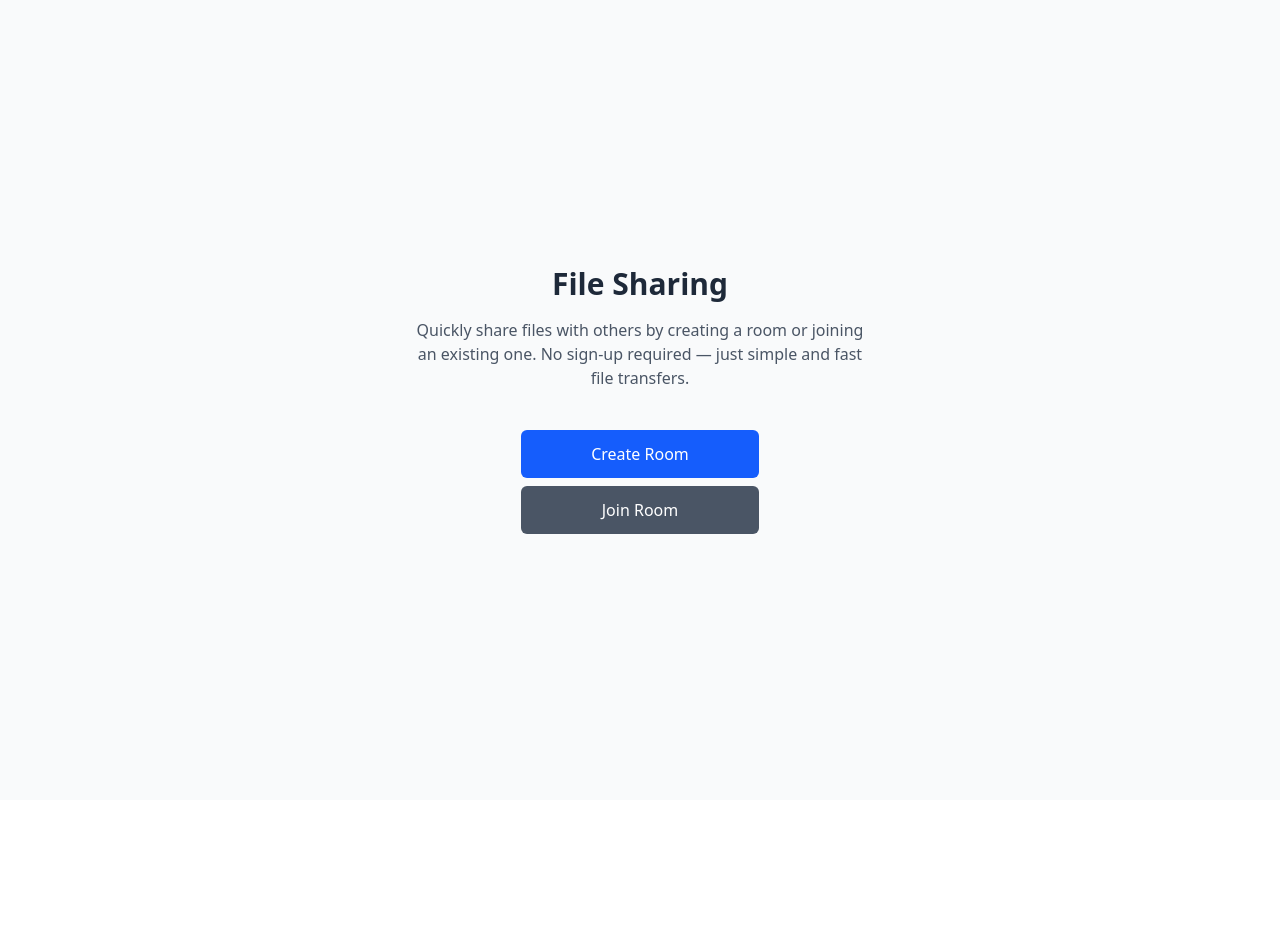
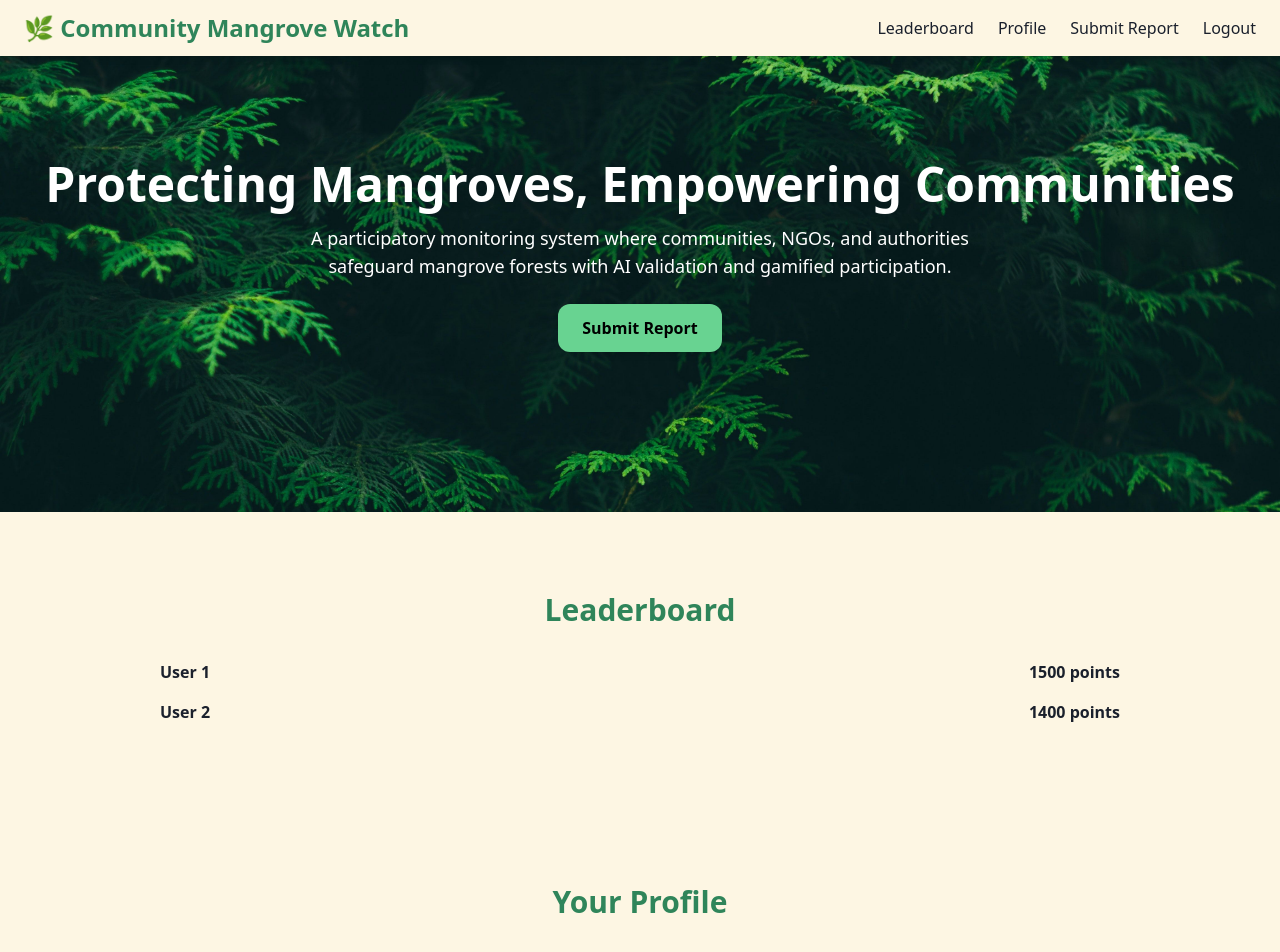
Before and after one commit to guilehideout/capslock, a React (Vite) app in the folder frontend/: page /home in a window 1280 px wide. Shown: the top 952 px of the page. Before the commit the page ends 800 px from the top, so only its background shows below. Built offline with nearby package versions, Linux system fonts and the light colour scheme; no server answers.

Commit message:
Fix Ratio of Screen to Object

```diff
--- a/frontend/src/pages/home.jsx
+++ b/frontend/src/pages/home.jsx
@@ -1,25 +1,149 @@
+import { useState, useEffect } from "react";
+import { Link, useNavigate } from "react-router-dom";
+import { Menu, X } from "lucide-react";
+import { Parallax } from "react-parallax";
+
 export default function HomePage() {
+  const [bgImage, setBgImage] = useState("/bg_web.jpg");
+  const [user, setUser] = useState(null);
+  const [menuOpen, setMenuOpen] = useState(false);
+  const [reports, setReports] = useState([]);
+  const [score, setScore] = useState(0);
+  const navigate = useNavigate();
+
+  // Update background image based on screen size
+  useEffect(() => {
+    const handleResize = () => {
+      setBgImage(window.innerWidth < 768 ? "/bg_img.jpg" : "/bg_web.jpg");
+    };
+    handleResize();
+    window.addEventListener("resize", handleResize);
+    return () => window.removeEventListener("resize", handleResize);
+  }, []);
+
+  // Fetch user data after login
+  useEffect(() => {
+    const fetchUser = async () => {
+      const response = await fetch("http://localhost:8000/api/v1/users/me", {
+        method: "GET",
+        credentials: "include",
+      });
+      const data = await response.json();
+      setUser(data.data); // Assuming the data contains user info
+
+      // Set score and past reports
+      setScore(data.data.score);  // Example for score tracking
+      setReports(data.data.reports); // Example for past reports
+    };
+
+    fetchUser();
+  }, []);
+
+  // Handle Logout
+  const handleLogout = () => {
+    localStorage.removeItem("token");
+    navigate("/login");
+  };
+
+  // Handle submitting a report
+  const handleSubmitReport = () => {
+    navigate("/report");
+  };
+
   return (
-    <div className="min-h-screen flex flex-col items-center justify-center bg-gray-50 text-gray-800 px-4">
-      <h1 className="text-3xl font-semibold mb-4">File Sharing</h1>
-      <p className="text-center text-gray-600 max-w-md mb-8">
-        Quickly share files with others by creating a room or joining an existing one.
-        No sign-up required — just simple and fast file transfers.
-      </p>
+    <div className="bg-[#FDF6E3] min-h-screen text-[#1A202C]">
+      {/* Navbar */}
+      <header className="flex justify-between items-center px-4 md:px-6 py-3 shadow-md bg-[#FDF6E3] fixed top-0 w-full z-50">
+        <h1 className="text-lg md:text-2xl font-bold text-[#2F855A]">
+          🌿 Community Mangrove Watch
+        </h1>
 
-      <div className="space-y-4 w-half max-w-xs">
-        <a href="/create-room">
-          <button className="w-full py-3 px-4 my-2 bg-blue-600 text-white rounded-md hover:bg-blue-700 transition">
-            Create Room
+        {/* Mobile Hamburger */}
+        <button className="md:hidden text-[#2F855A]" onClick={() => setMenuOpen(!menuOpen)}>
+          {menuOpen ? <X size={24} /> : <Menu size={24} />}
+        </button>
+
+        {/* Desktop Nav */}
+        <nav className="hidden md:flex">
+          <ul className="flex space-x-6 font-medium text-sm md:text-base text-[#1A202C]">
+            <li><Link to="#leaderboard" className="hover:text-[#68D391]">Leaderboard</Link></li>
+            <li><Link to="#profile" className="hover:text-[#68D391]">Profile</Link></li>
+            <li><Link to="/report" className="hover:text-[#68D391]" onClick={() => setMenuOpen(false)}>Submit Report</Link></li>
+            <li><button className="hover:text-[#68D391]" onClick={handleLogout}>Logout</button></li>
+          </ul>
+        </nav>
+      </header>
+
+      {/* Mobile Menu */}
+      {menuOpen && (
+        <div className="md:hidden fixed top-14 right-0 w-1/3 bg-[#d3fcc6] shadow-lg z-40 rounded-3xl">
+          <ul className="flex flex-col items-center space-y-4 py-6 font-medium text-sm text-[#1A202C] justify-end">
+            <li><a href="#leaderboard" onClick={() => setMenuOpen(false)}>Leaderboard</a></li>
+            <li><a href="#profile" onClick={() => setMenuOpen(false)}>Profile</a></li>
+            <li><a href="/report" onClick={() => setMenuOpen(false)}>Submit Report</a></li>
+            <li><a href="" onClick={handleLogout}>Logout</a></li>
+          </ul>
+        </div>
+      )}
+
+      {/* Hero Section */}
+      <Parallax blur={0} bgImage={bgImage} bgImageAlt="Mangroves" strength={400}>
+        <section className="text-center py-32 px-4 md:py-40 text-white">
+          <h2 className="text-3xl md:text-5xl font-bold mb-4">
+            Protecting Mangroves, Empowering Communities
+          </h2>
+          <p className="max-w-xl md:max-w-2xl mx-auto text-base md:text-lg mb-6">
+            A participatory monitoring system where communities, NGOs, and authorities safeguard mangrove forests with AI validation and gamified participation.
+          </p>
+          <button className="bg-[#68D391] text-black px-6 py-3 rounded-xl font-semibold shadow-md hover:bg-[#2F855A]" onClick={handleSubmitReport}>
+            Submit Report
           </button>
-        </a>
+        </section>
+      </Parallax>
 
-        <a href="/join-room">
-          <button className="w-full py-3 px-4 bg-gray-600 text-white rounded-md hover:bg-gray-700 transition">
-            Join Room
-          </button>
-        </a>
-      </div>
+      {/* Leaderboard Section */}
+      <section id="leaderboard" className="py-12 md:py-20 px-5 md:px-8 max-w-5xl mx-auto">
+        <h3 className="text-xl md:text-3xl font-bold text-center text-[#2F855A] mb-4 md:mb-8">Leaderboard</h3>
+        <div className="space-y-4">
+          {/* Example Leaderboard */}
+          <div className="flex justify-between items-center">
+            <p className="text-sm md:text-base font-semibold">User 1</p>
+            <p className="text-sm md:text-base font-semibold">1500 points</p>
+          </div>
+          <div className="flex justify-between items-center">
+            <p className="text-sm md:text-base font-semibold">User 2</p>
+            <p className="text-sm md:text-base font-semibold">1400 points</p>
+          </div>
+          {/* Add more users dynamically as needed */}
+        </div>
+      </section>
+
+      {/* Profile Section */}
+      <section id="profile" className="py-12 md:py-20 px-5 md:px-8 max-w-5xl mx-auto">
+        <h3 className="text-xl md:text-3xl font-bold text-center text-[#2F855A] mb-4 md:mb-8">Your Profile</h3>
+        {user && (
+          <div className="text-center">
+            <p className="text-sm md:text-base mb-2">Welcome, {user.name}!</p>
+            <p className="text-sm md:text-base mb-2">Your current score: {score}</p>
+            <p className="text-sm md:text-base">You have submitted {reports.length} reports.</p>
+          </div>
+        )}
+      </section>
+
+      {/* Additional Content to Make the Page Scrollable */}
+      <section className="py-12 md:py-20 px-5 md:px-8 max-w-5xl mx-auto">
+        <h3 className="text-xl md:text-3xl font-bold text-center text-[#2F855A] mb-4 md:mb-8">
+          Why Mangroves Matter
+        </h3>
+        <p className="text-sm md:text-lg leading-relaxed text-center">
+          Mangrove forests act as critical buffers between land and sea, protecting coastal areas from erosion and storm surges. They also support a wide range of biodiversity and act as vital carbon sinks, absorbing more carbon per hectare than terrestrial forests.
+        </p>
+      </section>
+
+      {/* Footer */}
+      <footer className="bg-[#2F855A] text-white text-center py-5 mt-12 text-xs md:text-sm">
+        <p>© 2025 Community Mangrove Watch | Built with ❤ at Hackathon</p>
+      </footer>
     </div>
   );
 }
--- a/frontend/src/pages/login.jsx
+++ b/frontend/src/pages/login.jsx
@@ -1,4 +1,4 @@
-import { useState } from "react";
+import { useState, useEffect } from "react";
 import { Link, useNavigate } from "react-router-dom";
 
 function Login() {
@@ -8,6 +8,23 @@ function Login() {
   const [loading, setLoading] = useState(false);
 
   const navigate = useNavigate();
+  const [bgImage, setBgImage] = useState("/bg_web.jpg");
+
+  useEffect(() => {
+    const handleResize = () => {
+      // Switch background image based on screen width
+      if (window.innerWidth < 768) {
+        setBgImage("/bg_img.jpg"); // Mobile background
+      } else {
+        setBgImage("/bg_web.jpg"); // Desktop background
+      }
+    };
+
+    handleResize(); // Set initial image based on screen size
+    window.addEventListener("resize", handleResize); // Update background image on resize
+
+    return () => window.removeEventListener("resize", handleResize);
+  }, []);
 
   const handleSubmit = async (e) => {
     e.preventDefault();
@@ -49,17 +66,17 @@ function Login() {
   return (
     <div
       className="flex items-center justify-center min-h-screen bg-cover bg-center"
-      style={{ backgroundImage: "url('/bg_web.jpg')" }}
+      style={{ backgroundImage: `url(${bgImage})` }} // Dynamically setting background image
     >
-      <div className="bg-white/90 shadow-xl rounded-2xl p-8 w-full max-w-sm">
-        <h1 className="text-2xl font-bold text-green-700 text-center mb-6">
+      <div className="bg-white/90 shadow-xl rounded-2xl p-4 sm:p-6 w-full max-w-xs sm:max-w-sm">
+        <h1 className="text-xl sm:text-2xl font-bold text-green-700 text-center mb-4 sm:mb-6">
           🌱 Community Mangrove Watch
         </h1>
 
-        <form onSubmit={handleSubmit} className="space-y-4">
+        <form onSubmit={handleSubmit} className="space-y-3">
           {/* Email */}
           <div>
-            <label className="block text-sm font-medium text-gray-700 mb-1">
+            <label className="block text-xs sm:text-sm font-medium text-gray-700 mb-1">
               Email
             </label>
             <input
@@ -67,14 +84,14 @@ function Login() {
               value={email}
               onChange={(e) => setEmail(e.target.value)}
               required
-              className="w-full px-4 py-2 border rounded-xl focus:outline-none focus:ring-2 focus:ring-green-500"
+              className="w-full px-3 py-2 border rounded-lg focus:outline-none focus:ring-2 focus:ring-green-500"
               placeholder="you@example.com"
             />
           </div>
 
           {/* Password */}
           <div>
-            <label className="block text-sm font-medium text-gray-700 mb-1">
+            <label className="block text-xs sm:text-sm font-medium text-gray-700 mb-1">
               Password
             </label>
             <input
@@ -82,28 +99,27 @@ function Login() {
               value={password}
               onChange={(e) => setPassword(e.target.value)}
               required
-              className="w-full px-4 py-2 border rounded-xl focus:outline-none focus:ring-2 focus:ring-green-500"
+              className="w-full px-3 py-2 border rounded-lg focus:outline-none focus:ring-2 focus:ring-green-500"
               placeholder="••••••••"
             />
           </div>
 
           {/* Error */}
           {error && (
-            <p className="text-red-600 text-sm text-center">{error}</p>
+            <p className="text-red-600 text-xs sm:text-sm text-center">{error}</p>
           )}
 
           {/* Submit Button */}
           <button
             type="submit"
             disabled={loading}
-            className="w-full bg-gradient-to-r from-green-600 to-emerald-600 text-white py-2 rounded-xl shadow hover:opacity-90 transition disabled:opacity-50"
-
+            className="w-full bg-gradient-to-r from-green-600 to-emerald-600 text-white py-2 sm:py-2.5 rounded-lg shadow hover:opacity-90 transition disabled:opacity-50"
           >
             {loading ? "Logging in..." : "Login"}
           </button>
         </form>
 
-        <p className="text-sm text-gray-600 text-center mt-4">
+        <p className="text-xs sm:text-sm text-gray-600 text-center mt-4">
           Don’t have an account?{" "}
           <Link to="/signup" className="text-green-700 font-semibold hover:underline">
             Sign up
--- a/frontend/src/pages/report.jsx
+++ b/frontend/src/pages/report.jsx
@@ -1,4 +1,4 @@
-import { useState } from "react";
+import { useState, useEffect } from "react";
 
 function ReportForm() {
   const [image, setImage] = useState(null);
@@ -6,6 +6,17 @@ function ReportForm() {
   const [location, setLocation] = useState("");
   const [error, setError] = useState("");
   const [loading, setLoading] = useState(false);
+  const [bgImage, setBgImage] = useState("/bg_web.jpg");
+
+  // Update background image based on screen size
+  useEffect(() => {
+    const handleResize = () => {
+      setBgImage(window.innerWidth < 768 ? "/bg_img.jpg" : "/bg_web.jpg");
+    };
+    handleResize();
+    window.addEventListener("resize", handleResize);
+    return () => window.removeEventListener("resize", handleResize);
+  }, []);
 
   const handleSubmit = async (e) => {
     e.preventDefault();
@@ -40,18 +51,18 @@ function ReportForm() {
   };
 
   return (
-    <div className="flex items-center justify-center min-h-screen bg-gradient-to-br from-green-50 via-emerald-100 to-teal-50"
-        style={{ backgroundImage: "url('/bg_web.jpg')" }}
-    >
-      <div className="bg-white shadow-xl rounded-2xl p-8 w-full max-w-md border border-green-100">
-        <h1 className="text-2xl font-bold text-green-700 text-center mb-6">
+    <div className="flex items-center justify-center min-h-screen bg-gradient-to-br from-green-50 via-emerald-100 to-teal-50 object-cover"
+      style={{ backgroundImage: `url('${bgImage}')` }}>
+
+      <div className="bg-white shadow-xl rounded-2xl p-4 sm:p-6 md:p-8 w-full max-w-sm sm:max-w-md border border-green-100">
+        <h1 className="text-lg sm:text-xl md:text-2xl font-bold text-green-700 text-center mb-4 sm:mb-6">
           🌱 Submit Mangrove Report
         </h1>
 
         <form onSubmit={handleSubmit} className="space-y-4">
           {/* Image */}
           <div>
-            <label className="block text-sm font-medium text-gray-700 mb-1">
+            <label className="block text-xs sm:text-sm font-medium text-gray-700 mb-1">
               Image
             </label>
             <input
@@ -65,7 +76,7 @@ function ReportForm() {
 
           {/* Description */}
           <div>
-            <label className="block text-sm font-medium text-gray-700 mb-1">
+            <label className="block text-xs sm:text-sm font-medium text-gray-700 mb-1">
               Description
             </label>
             <textarea
@@ -80,7 +91,7 @@ function ReportForm() {
 
           {/* Location */}
           <div>
-            <label className="block text-sm font-medium text-gray-700 mb-1">
+            <label className="block text-xs sm:text-sm font-medium text-gray-700 mb-1">
               Location
             </label>
             <input
@@ -94,13 +105,13 @@ function ReportForm() {
           </div>
 
           {/* Error */}
-          {error && <p className="text-red-600 text-sm text-center">{error}</p>}
+          {error && <p className="text-red-600 text-xs sm:text-sm text-center">{error}</p>}
 
           {/* Submit Button */}
           <button
             type="submit"
             disabled={loading}
-            className="w-full bg-gradient-to-r from-green-600 to-emerald-600 text-white py-2 rounded-xl shadow hover:opacity-90 transition disabled:opacity-50"
+            className="w-full bg-gradient-to-r from-green-600 to-emerald-600 text-white py-2 sm:py-2.5 rounded-xl shadow hover:opacity-90 transition disabled:opacity-50"
           >
             {loading ? "Submitting..." : "Submit Report"}
           </button>
--- a/frontend/vite.config.js
+++ b/frontend/vite.config.js
@@ -54,4 +54,3 @@ export default defineConfig({
     },
   },
 });
-});
```
Also changed, not shown: frontend/src/pages/Signup.jsx (+15 -16 lines), frontend/src/pages/landing.jsx (+7 -4 lines), frontend/public/bg_img.jpg.
